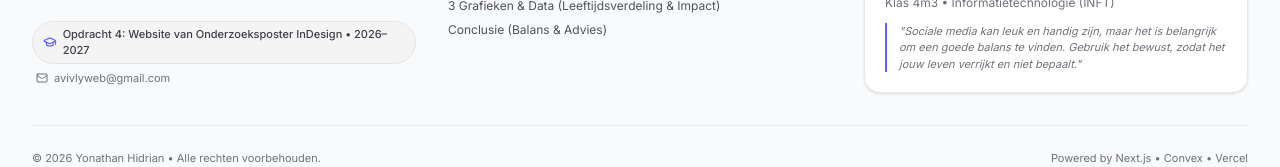
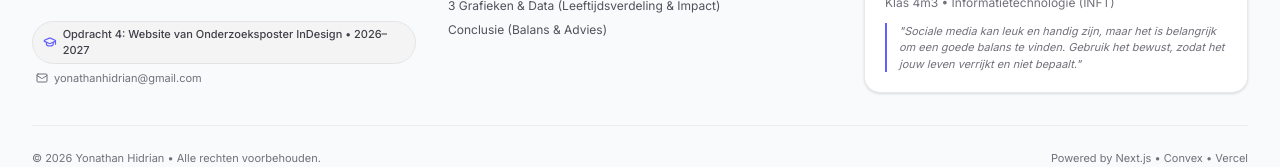
Before and after one commit to avivlyweb/inft-social-media-yonathan, a Next.js app: page / in a window 1280 px wide. Shown: the part 2133-2300 px from the top of the page. Built offline with nearby package versions, Linux system fonts and the light colour scheme; no server answers.

Commit message:
fix(branding): update contact email to yonathanhidrian@gmail.com

```diff
--- a/src/components/Footer.tsx
+++ b/src/components/Footer.tsx
@@ -25,11 +25,11 @@ export function Footer() {
                 {authorInfo.assignment} &bull; {authorInfo.academicYear}
               </div>
               <a
-                href="mailto:avivlyweb@gmail.com"
+                href={`mailto:${authorInfo.email}`}
                 className="inline-flex items-center gap-1.5 text-[11px] text-zinc-500 hover:text-zinc-900 dark:hover:text-zinc-200 transition-colors pl-1"
               >
                 <Mail className="h-3 w-3" />
-                avivlyweb@gmail.com
+                {authorInfo.email}
               </a>
             </div>
           </div>
--- a/src/data/researchData.ts
+++ b/src/data/researchData.ts
@@ -277,5 +277,6 @@ export const authorInfo = {
   course: "Informatietechnologie (INFT)",
   assignment: "Opdracht 4: Website van Onderzoeksposter InDesign",
   academicYear: "2026–2027",
+  email: "yonathanhidrian@gmail.com",
   quote: "Sociale media kan leuk en handig zijn, maar het is belangrijk om een goede balans te vinden. Gebruik het bewust, zodat het jouw leven verrijkt en niet bepaalt.",
 };
```
